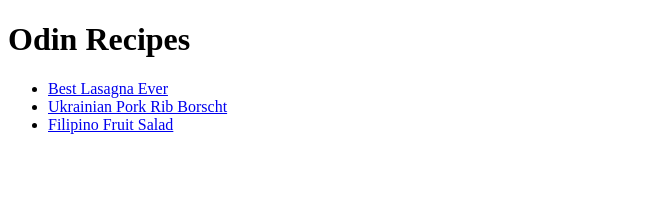
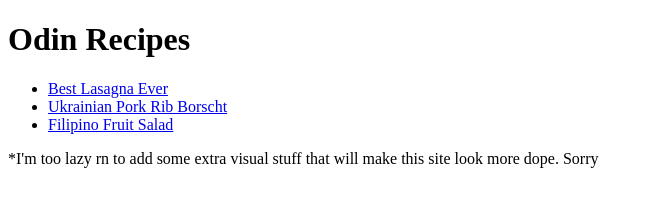
Before and after one commit to M2kura/odin-recipes, a plain HTML site: page index.html in a window 1280 px wide. Shown: the whole page, without its empty margins (0-653 px from the left). Drawn offline with Linux system fonts and the light colour scheme.

Commit message:
Add P.S. to index.html

```diff
--- a/index.html
+++ b/index.html
@@ -12,5 +12,6 @@
     <li><a href="./recipes/borscht.html">Ukrainian Pork Rib Borscht</a></li>
     <li><a href="./recipes/fruitsalad.html">Filipino Fruit Salad</a></li>
     </ul>
+    <p>*I'm too lazy rn to add some extra visual stuff that will make this site look more dope. Sorry</p>
 </body>
 </html>
```
